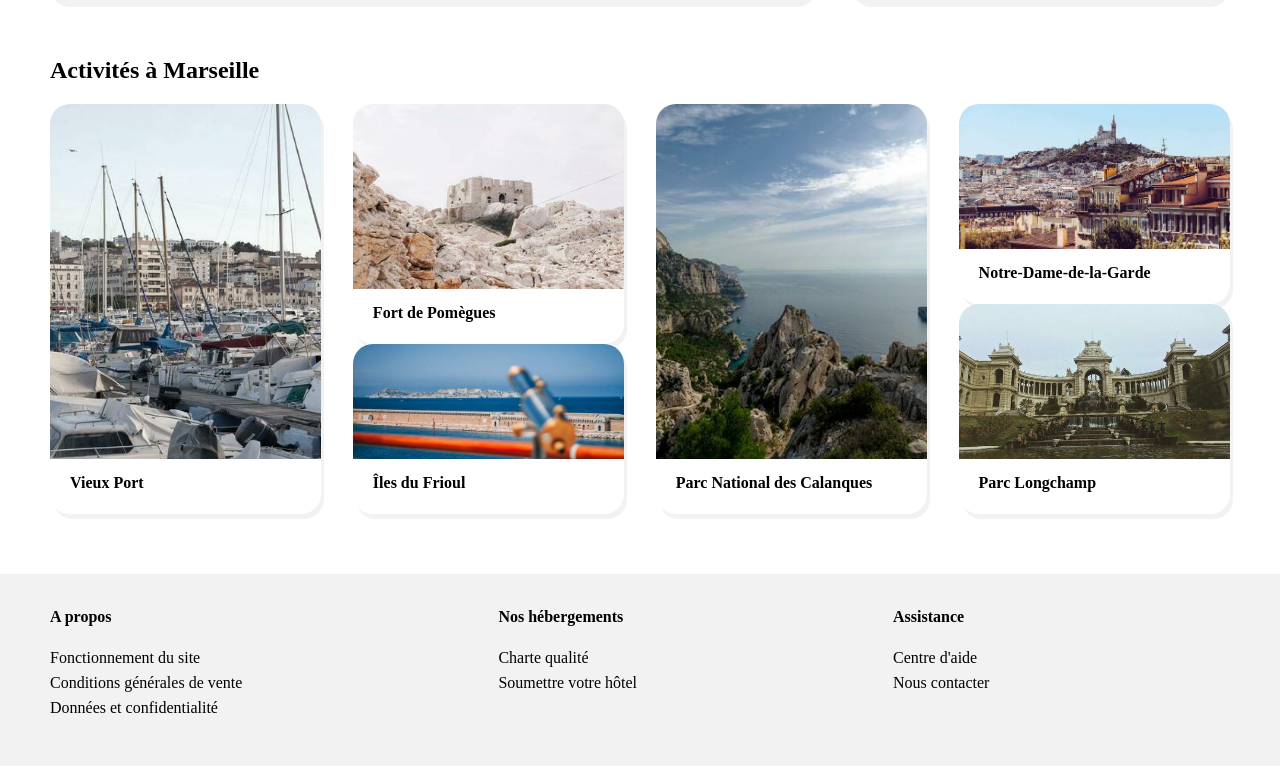
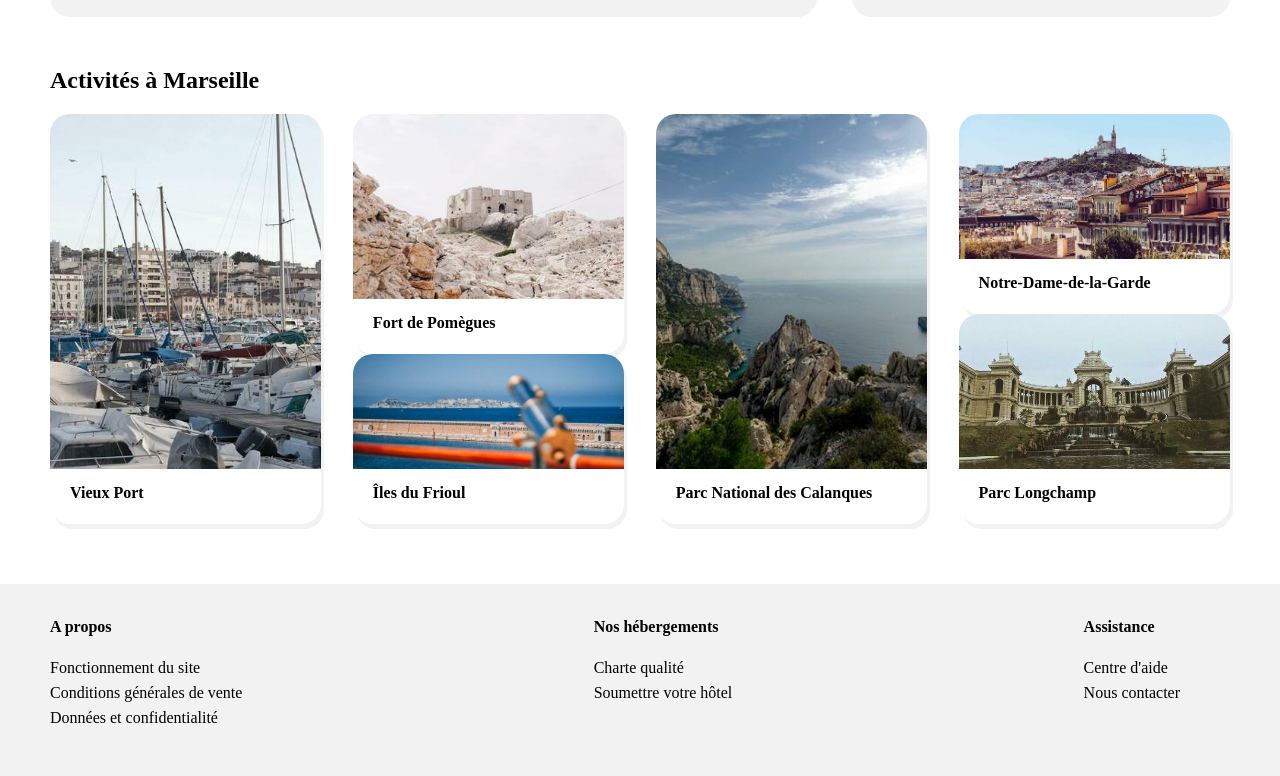
Before and after one commit to BasLep/lepetitbastien_2_09122020, a plain HTML site: page index.html in a window 1280 px wide. Shown: the part 1046-1822 px from the top of the page. Drawn offline with Linux system fonts and the light colour scheme; a web font is replaced by a local one.

Commit message:
modification footer

```diff
--- a/projet2.css
+++ b/projet2.css
@@ -103,6 +103,7 @@ header
 {
     margin: 0 ; padding: 0;
     font-size: larger;
+    line-height: 25px;
 }
 #texte_introduction_petit
 {
@@ -460,13 +461,14 @@ footer
 .disposition_footer
 {
     display: flex;
+    justify-content: space-between;
     flex-direction: row;
 }
 .a_propos, .nos_hebergements, .assistance
 {
     margin: 15px 0;
     padding: 15px 0;
-    padding-right: 20%;
+    padding-right: 100px;
     white-space: nowrap;
     font-size: medium;
     line-height: 25px;
@@ -670,7 +672,7 @@ footer
        padding-left: 20px;
     }
 }
-@media screen and (max-width: 550px)
+@media screen and (max-width: 600px)
 {
     /* activité */
     .section_activite
```
